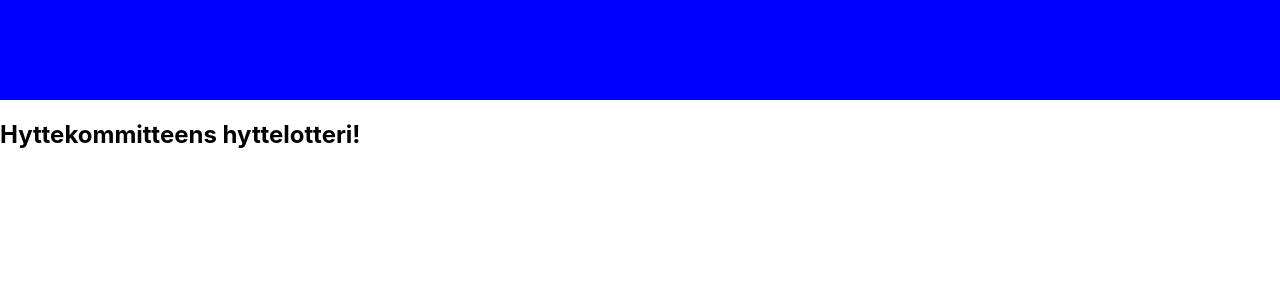
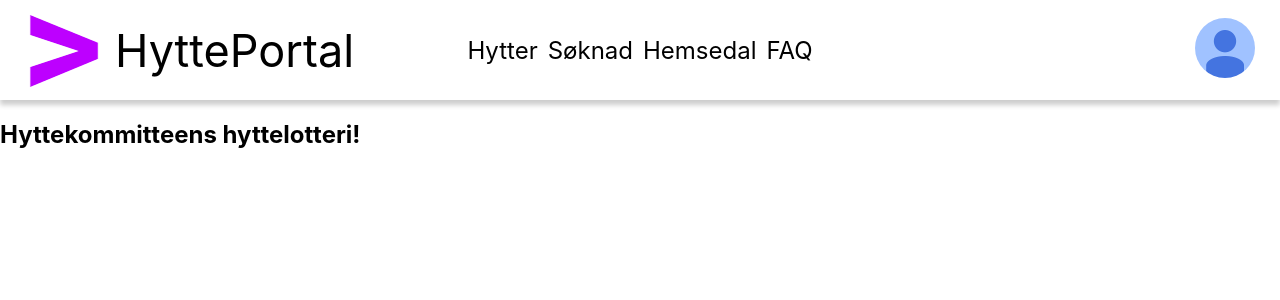
Before and after one commit to oyvind0402/AppForHyttegruppen, a React (Create React App) app in the folder frontend/: page / in a window 1280 px wide. Shown: the top 300 px of the page. Built offline with nearby package versions, Linux system fonts and the light colour scheme.

Commit message:
Created a header for now, will probably need to be fixed a lot (NOT RESPONSIVE YET)

```diff
--- a/frontend/src/components/Reusable/Header/Header.css
+++ b/frontend/src/components/Reusable/Header/Header.css
@@ -1,9 +1,121 @@
-.navbar {
-
+.nav-container {
+    box-shadow: 0 5px 5px 0 rgba(0, 0, 0, 0.2);
+    display: grid;
+    grid-template-columns: 1fr 1fr 1fr;
+    height: 100px;
+    align-items: center;
+    position: sticky;
 }
 
-.navbar-container {
-    background-color: blue;
-    width: 100%;
+.left-side {
+    padding-left: 15px;
+    display: flex;
     height: 100px;
 }
+
+.home-icon img {
+    max-height: 100%;
+    max-width: 100%;
+}
+
+.nav-title {
+    display: flex;
+    align-items: center;
+    text-align: center;
+    font-size: 45px;
+}
+
+.nav-list {
+    padding-left: 10px;
+    text-align: center;
+}
+
+.nav-list-item {
+    text-decoration: none;
+    font-size: 24px;
+    margin-right: 10px;
+    color: black;
+    transition: border 500s ease-in;
+    background-size: 0% 3px;
+    background-position: 0% 100%;
+    background-repeat: no-repeat;
+    background-image: linear-gradient(black, black);
+    transition: background 0.3s linear;
+}
+
+.nav-list-item:hover {
+    background-size: 100% 3px;
+}
+
+.user-icon {
+    justify-self: end;
+    padding-right: 25px;
+}
+
+.user-icon img {
+    width: 60px;
+    height: 60px;
+    border-radius: 50px;
+    cursor: pointer;
+}
+
+.user-icon img:hover {
+    opacity: 0.5;
+}
+
+.profile-popup-title {
+    margin-left: 10%;
+    width: 80%;
+    text-align: center;
+}
+
+.profile-popup-title h3 {
+    font-size: 14px;
+}
+
+.profile-popup-title p {
+    width: 80%;
+    font-size: 12px;
+}
+
+.profile-popup-buttons {
+    margin-left: 10%;
+    width: 80%;
+    margin-top: 20px;
+    text-align: center;
+    display: flex;
+    flex-direction: column;
+}
+
+.minside-btn {
+    background: #BD00FF;
+    border: 2px solid transparent;
+    border-radius: 50px;
+    color: white;
+    margin-bottom: 20px;
+    padding: 10px 5px;
+    cursor: pointer;
+}
+
+.logout-btn {
+    border: 2px solid transparent;
+    background: #EADDFF;
+    border-radius: 50px;
+    color: black;
+    padding: 10px 5px;
+    cursor: pointer;
+    text-decoration: none;
+}
+
+.minside-btn:hover {
+    border: 2px black solid;
+}
+
+.logout-btn:hover {
+    border: 2px black solid;
+}
+
+.minside-link {
+    text-decoration: none;
+    color: white;
+}
--- a/frontend/src/components/Reusable/Header/Header.js
+++ b/frontend/src/components/Reusable/Header/Header.js
@@ -1,7 +1,10 @@
-import { useContext } from "react";
+import { useContext, useState, useRef, useEffect } from "react";
 import { Link, useHistory } from "react-router-dom";
 import LoginContext from "../../../LoginContext/login-context";
 import "./Header.css";
+import icon from "../../../static/greaterthanicon.png";
+import userpic from "../../../static/default-pic.jpg";
+import ProfilePopup from "./ProfilePopup";
 
 const Header = () => {
   const history = useHistory();
@@ -10,17 +13,68 @@ const Header = () => {
 
   const loggedIn = loginContext.loggedIn;
 
+  /*
   const logoutHandler = () => {
     loginContext.logout();
     history.replace("/");
   };
+  */
+
+  const [visible, setVisible] = useState(false);
+
+  const handlePfpClick = () => {
+    if (visible) {
+      setVisible(!visible);
+      document.getElementById("profil-popup").style.display = "none";
+
+    } else {
+      setVisible(!visible);
+      document.getElementById('profil-popup').style.display = "block";
+    }
+  }
 
   return (
     <>
-      <nav className="navbar">
-        <div className="navbar-container">
+      <nav className="nav-container">
+        <div className="left-side">
+          <div className="home-icon">
+            <Link to="/">
+              <img src={icon} alt="Hjemmeikon" />
+            </Link>
+          </div>
+          <div className="nav-title">HyttePortal</div>
+        </div>
+        <div className="nav-list">
+          <Link className="nav-list-item" to="/hytter">
+            Hytter
+          </Link>
+          <Link className="nav-list-item" to="/soknad">
+            Søknad
+          </Link>
+          <Link className="nav-list-item" to="/hytteomraade">
+            Hemsedal
+          </Link>
+          <Link className="nav-list-item" to="/faq">
+            FAQ
+          </Link>
+        </div>
+        <div onClick={handlePfpClick} className="user-icon">
+          <img src={userpic} alt="Profilbilde" />
+        </div>
+        <ProfilePopup>
+          <div className="profile-popup-title">
+            <h3>Navn Navnesen</h3>
+            <p>navn.navnesen@accenture.com</p>
+          </div>
+          <hr />
+          <div className="profile-popup-buttons">
+              <Link className="minside-btn minside-link" to="/minside">
+                Min Side
+              </Link>
 
-        </div>
+            <Link className="logout-btn">Logg ut</Link>
+          </div>
+        </ProfilePopup>
       </nav>
     </>
   );
--- /dev/null
+++ b/frontend/src/components/Reusable/Header/ProfilePopup.css
@@ -0,0 +1,15 @@
+.profil-popup-bg {
+  height: 225px;
+  width: 200px;
+  background: rgba(245, 245, 245, 1);
+  box-shadow: 0px 2px 10px 2px rgba(0, 0, 0, 0.15);
+  position: absolute;
+  top: 90px;
+  z-index: 10;
+  border-radius: 16px;
+  right: 25px;
+}
+
+#profil-popup {
+  display: none;
+}
--- /dev/null
+++ b/frontend/src/components/Reusable/Header/ProfilePopup.js
@@ -0,0 +1,14 @@
+import React from 'react';
+import './ProfilePopup.css';
+
+const ProfilePopup = (props) => {
+  return (
+    <>
+      <div id="profil-popup" className="profil-popup-bg">
+        {props.children}
+      </div>
+    </>
+  );
+};
+
+export default ProfilePopup;
```
Also changed, not shown: frontend/src/static/default-pic.jpg (added), frontend/src/static/greaterthanicon.png (added).
